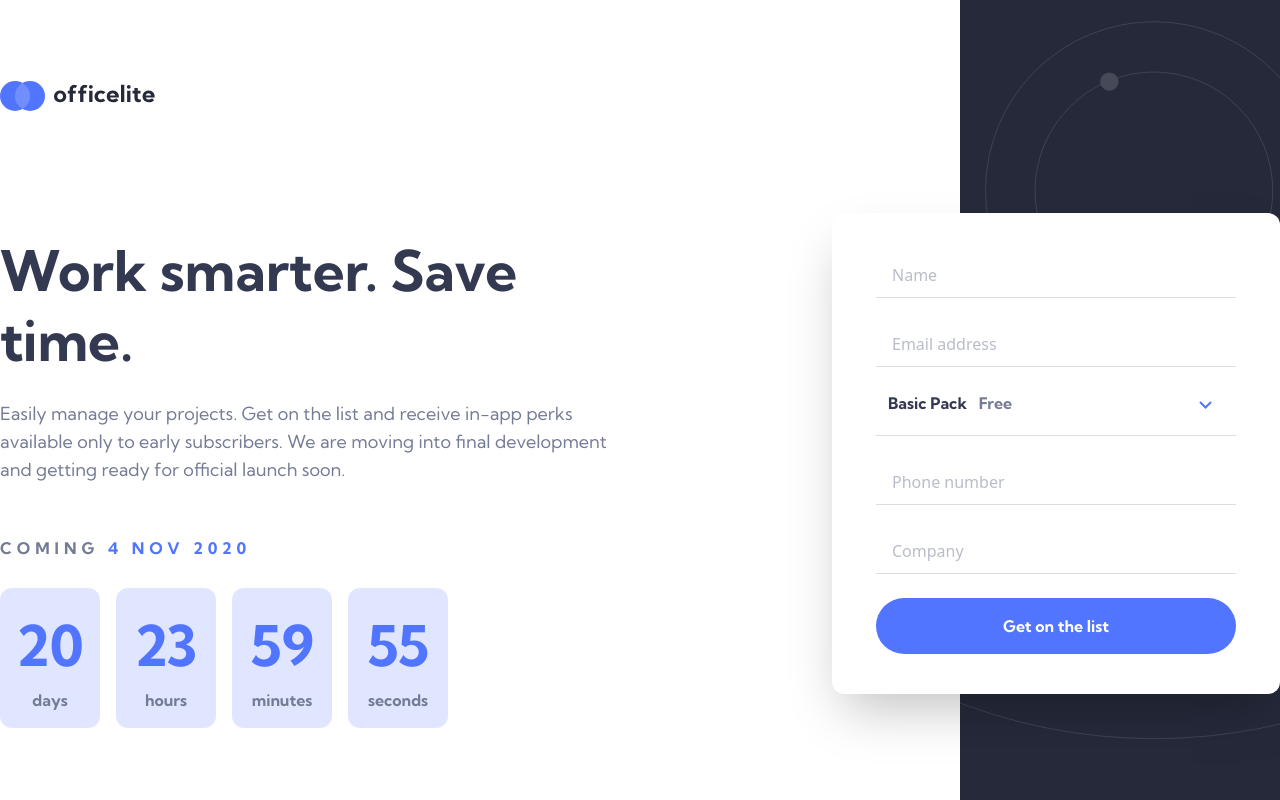
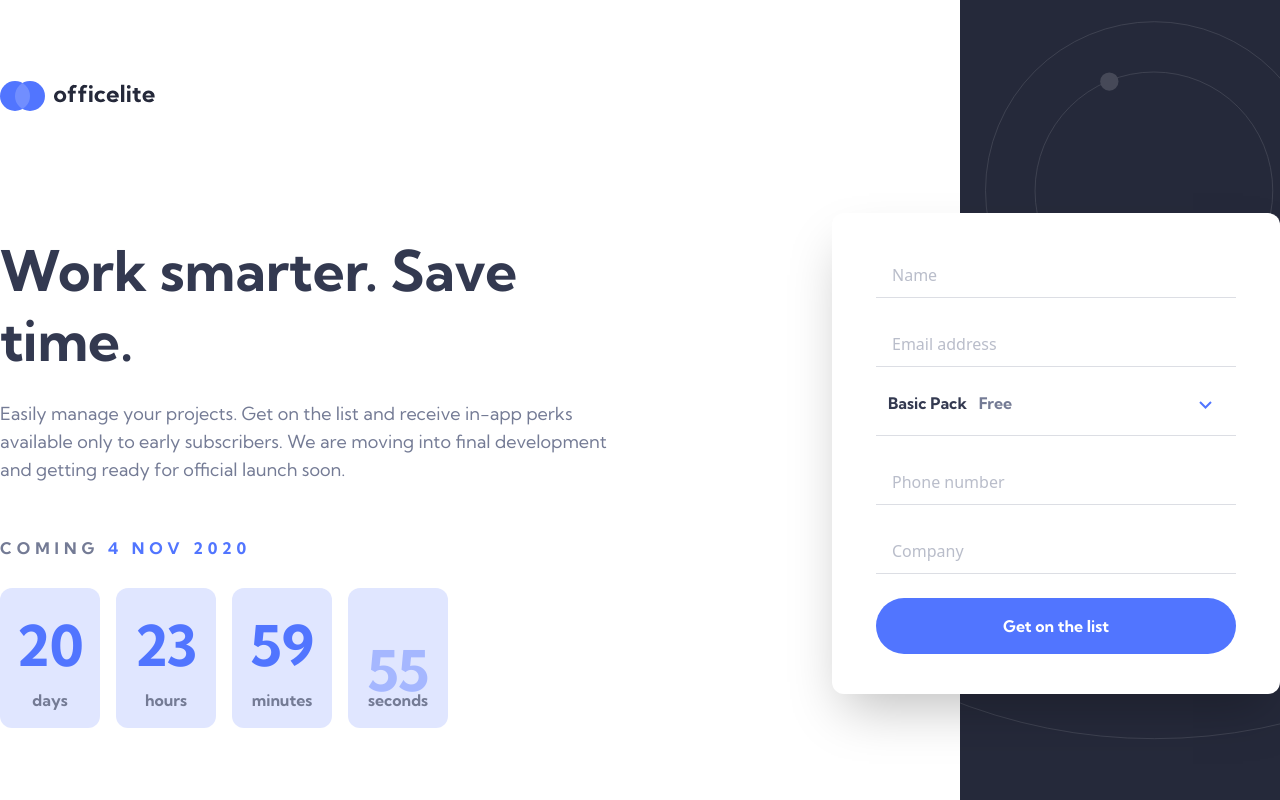
Before and after one commit to ClaudiuManuel/officelite-coming-soon, a React (Vite) app: page /signup in a window 1280 px wide. Built offline with nearby package versions, Linux system fonts and the light colour scheme.

Commit message:
Add animation for countdown tile

```diff
--- a/src/components/CountdownTile.tsx
+++ b/src/components/CountdownTile.tsx
@@ -1,9 +1,32 @@
 import { CountdownTileProps } from '@/types';
+import { AnimatePresence, motion } from 'framer-motion';
+
+const variants = {
+    hidden: { opacity: 0, y: '50%' },
+    visible: { opacity: 1, y: 0 },
+    exit: { opacity: 0, y: '-50%' },
+};
 
 const CountdownTile: React.FC<CountdownTileProps> = ({ digitPair, timeUnit, isLightVariant }) => {
     return (
-        <div className={`rounded-xl py-4 flex flex-col justify-center items-center w-[100px] ${isLightVariant ? 'bg-lightBlue/25' : 'bg-dark'}`}>
-            <h1 className={isLightVariant ? 'text-accentBlue' : 'text-white '}>{digitPair}</h1>
+        <div
+            className={`flex w-[100px] flex-col items-center justify-center rounded-xl py-4 overflow-hidden ${
+                isLightVariant ? 'bg-lightBlue/25' : 'bg-dark'
+            }`}
+        >
+            <AnimatePresence mode={'wait'}>
+                <motion.h1
+                    key={digitPair}
+                    className={isLightVariant ? 'text-accentBlue' : 'text-white '}
+                    initial="hidden"
+                    animate="visible"
+                    exit="exit"
+                    variants={variants}
+                    transition={{ duration: 0.35 }}
+                >
+                    {digitPair}
+                </motion.h1>
+            </AnimatePresence>
             <p className="font-KumbhBold text-base">{timeUnit}</p>
         </div>
     );
```
